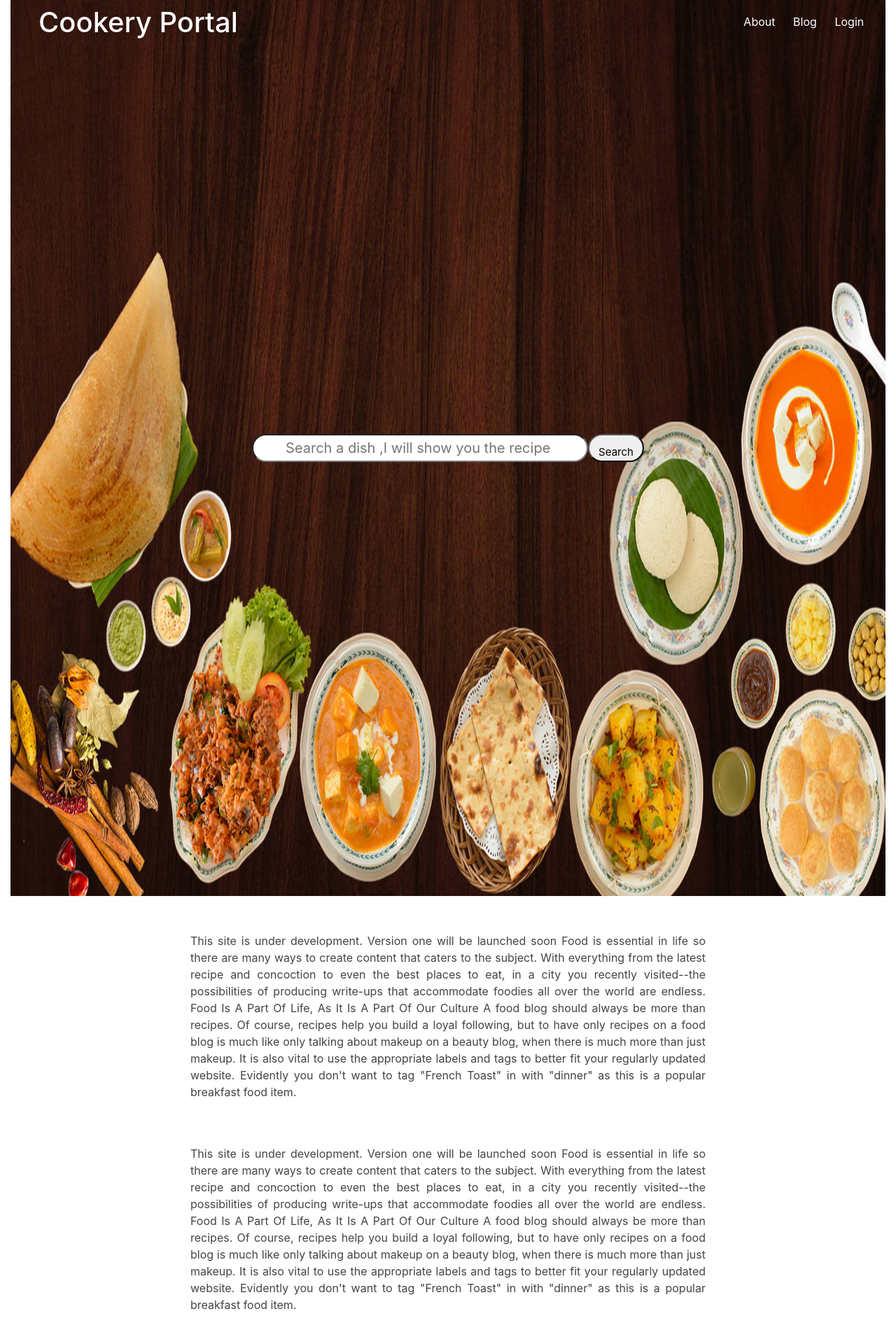
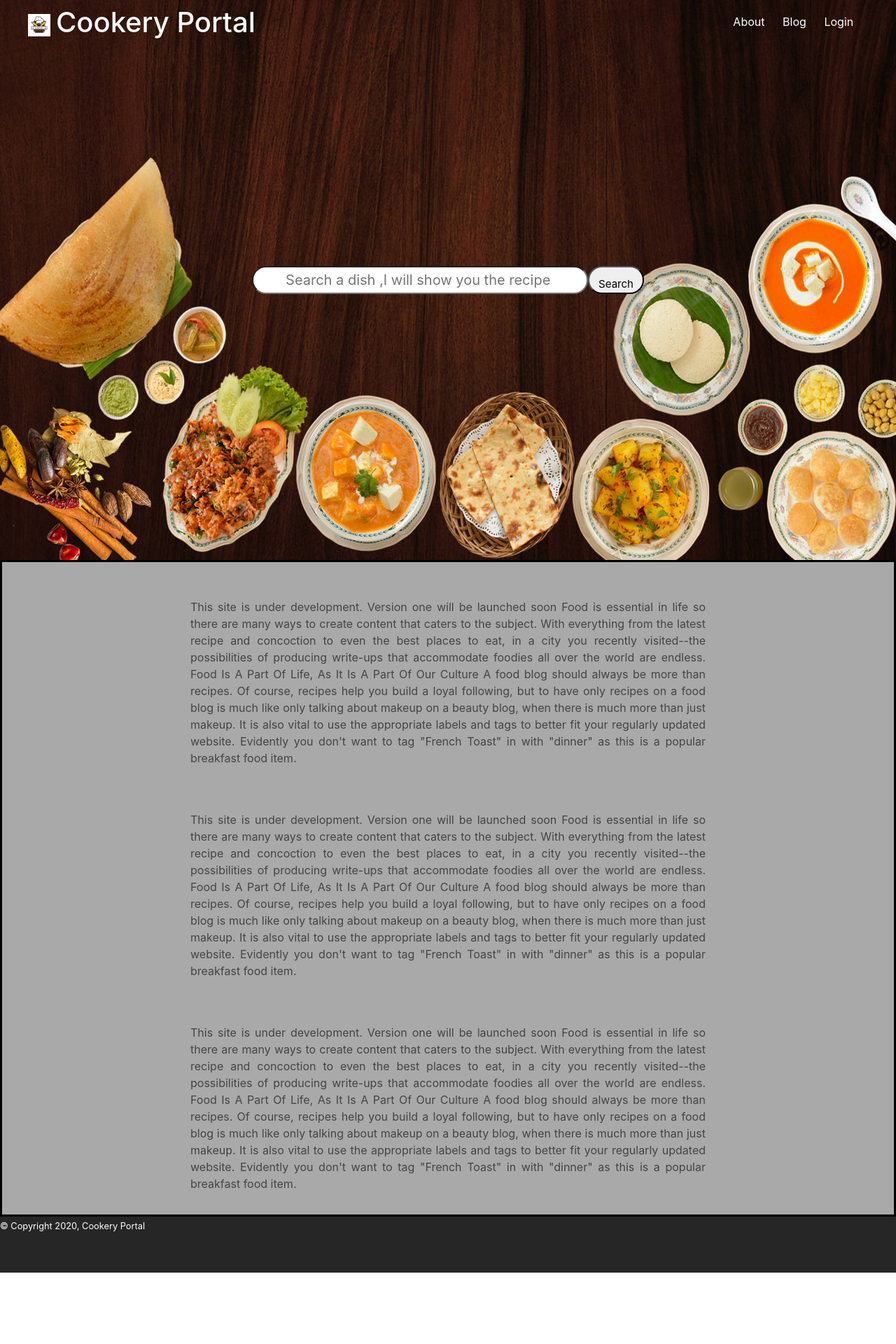
Before and after one commit to cookery-portal/cookery-hub, a React (Create React App) app in the folder cookery-ui/: page /about in a window 1280 px wide. Shown: the top 1920 px of the page at 70% size. After the commit the page ends 1818 px from the top, so only its background shows below. Built offline with nearby package versions, Linux system fonts and the light colour scheme.

Commit message:
css changes for landing page

```diff
--- a/cookery-ui/src/App.js
+++ b/cookery-ui/src/App.js
@@ -12,22 +12,24 @@ import About from './components/Header/About'
 function App() {
     const { isSticky, element } = useSticky()
     return (
+        <div classname='Container fluid'>
           <React.Fragment>
-     <Container fluid>
           <row>
                <Navbar sticky={isSticky} />
             </row>
             <row>
                <Welcome element={element} />
           </row>
+          </React.Fragment>
+          <React.Fragment>
             <row>
                 <About />
             </row>
             <row>
-        <Footer/>
+                <Footer />
             </row>
-      </Container>
           </React.Fragment>
+      </div>
 
     );
 }
--- a/cookery-ui/src/components/Footer/footer.css
+++ b/cookery-ui/src/components/Footer/footer.css
@@ -1,13 +1,9 @@
 .footer {
-  margin-top: 2em;
-  position: absolute;
-	font-size: medium;
+
   color: #fff;
   background-color: #262626;
-	display: flex;
-  width: 95vw;
-  height: 4rem;
-  text-align: center;
-  margin-left:auto;
-  margin-right:auto;
+	width:100%;
+  height:10vh;
+  bottom:0;
+  left:0;
 }
--- a/cookery-ui/src/components/Footer/footer.js
+++ b/cookery-ui/src/components/Footer/footer.js
@@ -4,10 +4,9 @@ import "./footer.css";
 const Footer = () => (
 
 
- <div className="footer">
+<div className="footer">
     <small>&copy; Copyright 2020, Cookery Portal</small>
   </div>
-
 
 
 );
--- a/cookery-ui/src/components/Header/About.css
+++ b/cookery-ui/src/components/Header/About.css
@@ -1,7 +1,8 @@
 .about-root{
+    background-color: darkgray;
     padding-top: 20px;
     z-index: 1;
-
+    border: black 3px solid;
 }
 
 .about{
--- a/cookery-ui/src/components/Header/Navbar.css
+++ b/cookery-ui/src/components/Header/Navbar.css
@@ -1,18 +1,17 @@
-.navbar {
+ .navbar {
     display: flex;
     justify-content: space-between;
     padding: 0.5rem 2.5rem;
     position: absolute;
-    z-index: 1;
-    width: 100%;
     opacity: 10;
     background-color: none;
     color: white;
+    width: 100%;
   }
 
   .navbar-sticky {
     background: transparent;
-    position: fixed;
+    /* position: fixed; */
     top: 0;
     left: 0;
     box-shadow: none;
@@ -42,7 +41,7 @@
     cursor: pointer;
   }
 
-  @keyframes moveDown {
+  /* @keyframes moveDown {
     from {
       transform: translateY(-5rem);
     }
@@ -58,4 +57,4 @@
     100% {
       transform: rotateY(0rem);
     }
-  }
+  }  */
--- a/cookery-ui/src/components/Header/Navbar.js
+++ b/cookery-ui/src/components/Header/Navbar.js
@@ -2,11 +2,12 @@ import React from "react";
 import "./Navbar.css";
 import Logo from "../../assets/images/app_logo.svg";
 
-const Navbar = ({ sticky }) => {
+const Navbar = () => {
 return (
-  <nav className={sticky ? "navbar navbar-sticky" : "navbar"}>
+  <div className='navbar'>
+  <nav className="navbar navbar-sticky">
     <div className="navbar--logo-holder">
-      {sticky ? <img src={Logo} alt="logo" className="navbar--logo" /> : null}
+       <img src={Logo} alt="logo" className="navbar--logo" />
       <h1> Cookery Portal</h1>
     </div>
     <ul className="navbar--link">
@@ -15,8 +16,10 @@ return (
       <li className="navbar--link-item">Login</li>
     </ul>
   </nav>
-)};
-export default Navbar;
+  </div>
+  )};
+  export default Navbar;
+
 
 
 
--- a/cookery-ui/src/components/Header/Welcome.css
+++ b/cookery-ui/src/components/Header/Welcome.css
@@ -14,7 +14,7 @@
     text-align: center;
     z-index: 1;
     overflow:hidden;
-    height:80rem;
+    height:100vh;
   }
   .welcome--logo {
     width: 10rem;
```
Also changed, not shown: cookery-ui/src/components/ParentCard.js (+62 -62 lines). Lines whose indentation alone changed are shown as unchanged.
